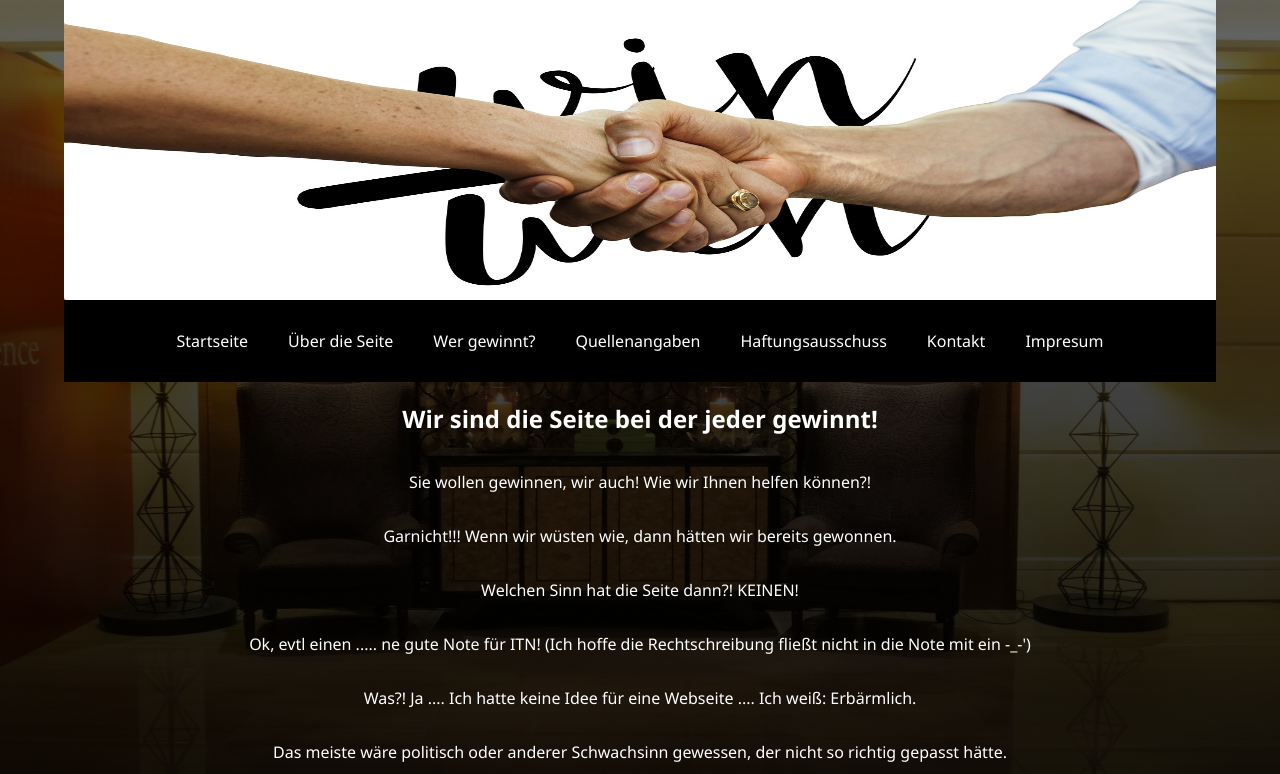
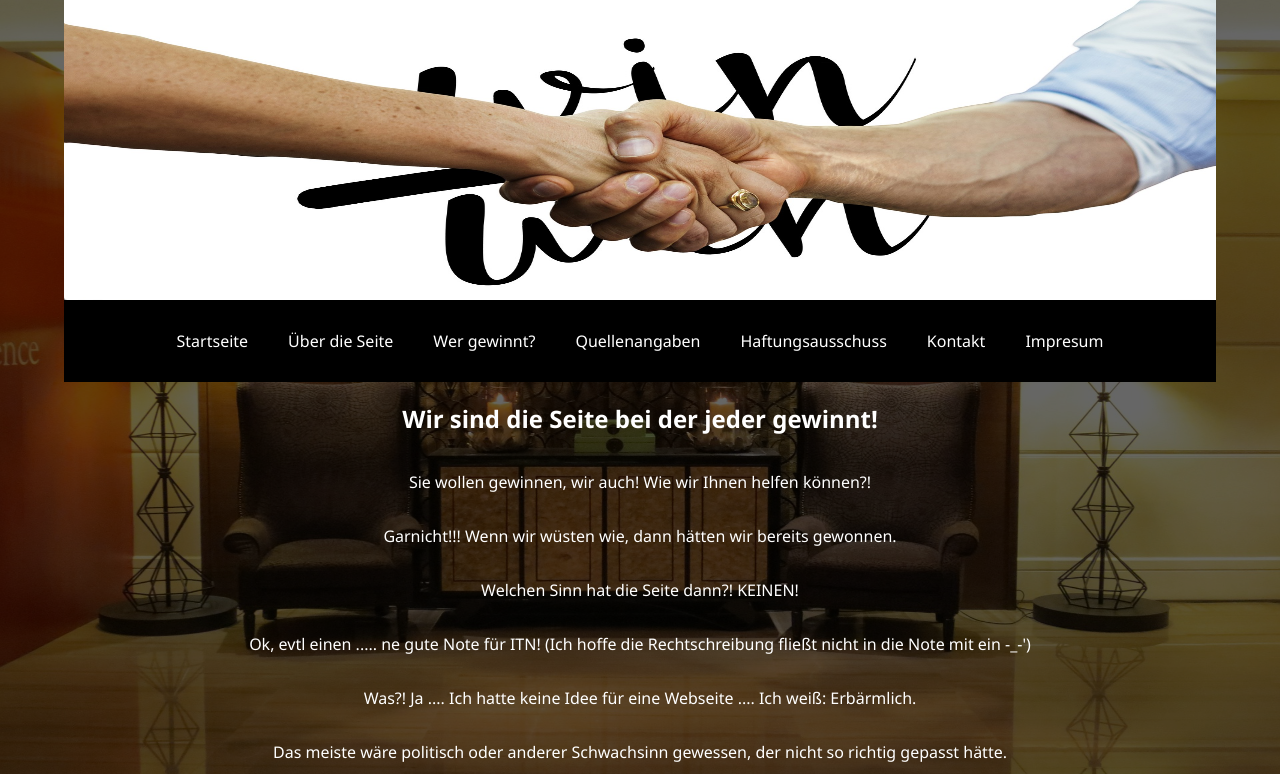
Before and after one commit to RK-ITV/RK-ITV.github.io, a plain HTML site: page index.html in a window 1280 px wide. Shown: the top 774 px of the page. Drawn offline with Linux system fonts and the light colour scheme; files whose address does not match are found by name.

Commit message:
Update Style_Sheet_FINAL.css

```diff
--- a/Style_Sheet_FINAL.css
+++ b/Style_Sheet_FINAL.css
@@ -17,7 +17,7 @@ body {
     /* Basis Hintergrundgestalltung */
     background-color: #2f4f4f; 		/* Setzt die Hintergrundfarbe auf 'darkslategray' */
     background-image:   linear-gradient(to bottom, rgba(0,0,0,0.6) 0%,		/* Funktion zum Farbverlauf; Dient dazu die Seite von Oben nach Unten mit einem Grauschleier zu belegen */
-                        rgba(0,0,0,0.9) 100%), 					/* Funktion zum Farbverlauf; Dient dazu die Seite von Oben nach Unten mit einem Grauschleier zu belegen */
+                        rgba(0,0,0,0.6) 100%), 					/* Funktion zum Farbverlauf; Dient dazu die Seite von Oben nach Unten mit einem Grauschleier zu belegen */
                         url("RK-ITV.github.io/Bilder/hotel-lobby.jpg");		/* Gibt das Hintergrundbild an, welches mit der Funiton 'linear-gradient' abgedunkelt wird */
     background-size: 90% 100%;		/* Setzt 10% der Seite mit der Hintergrundfarbe frei und verkleinert somit das Bild */
     background-repeat: no-repeat;	/* Verhindert das Wiederholen des Hintergrundbildes */
```
